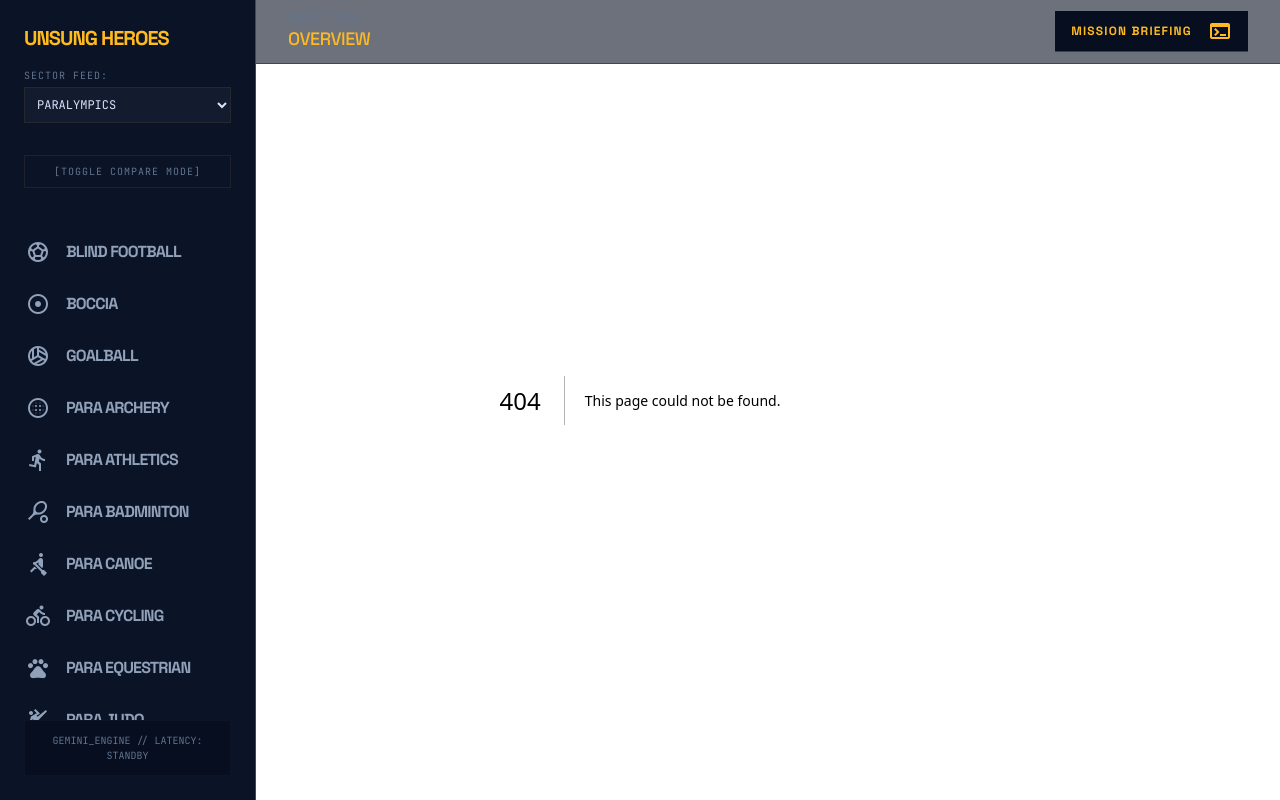
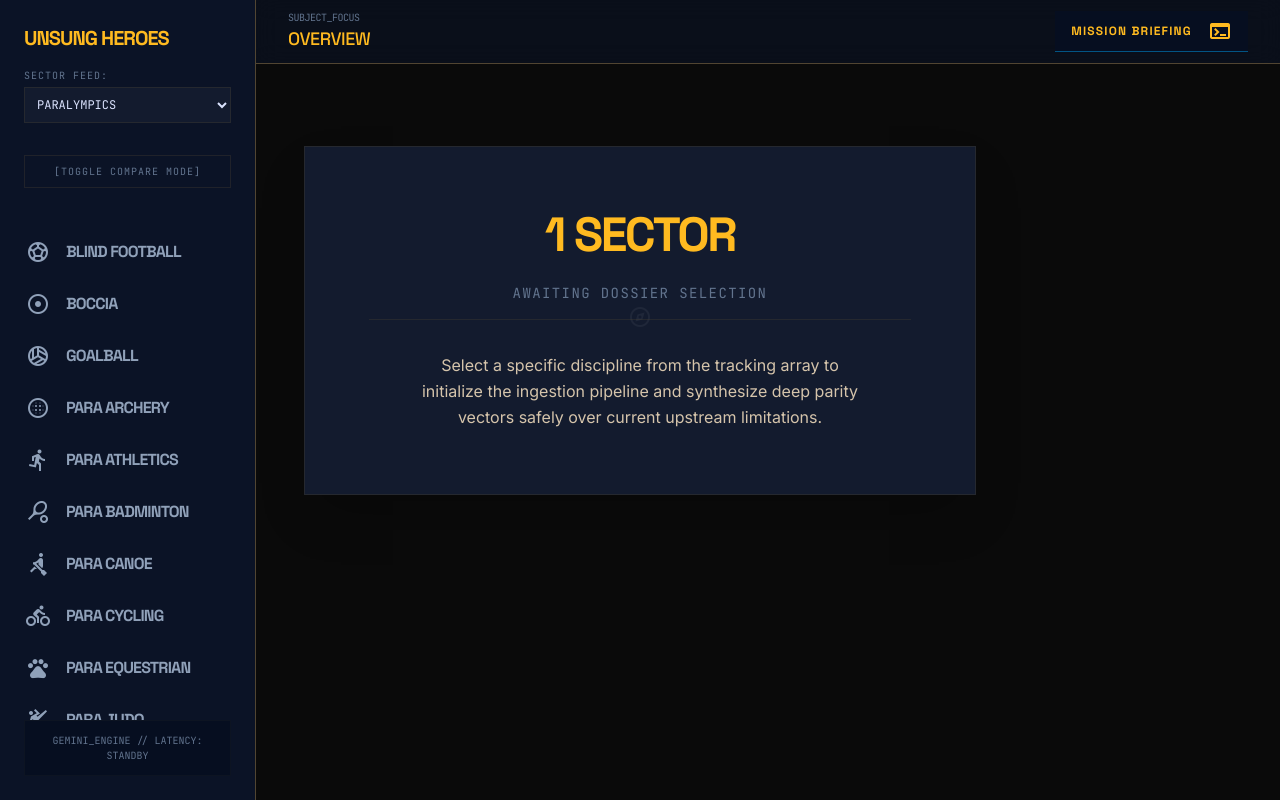
Before and after one commit to nathangalloway84/unsung-heroes-engine, a Next.js app in the folder ui/: page /1 in a window 1280 px wide. Before the commit this address had no page. Built offline with nearby package versions, Linux system fonts and the light colour scheme.

Commit message:
feat(ui): dynamic sector routing boundaries seamlessly executed explicitly correctly creatively inherently dynamically elegantly properly smoothly logically natively

```diff
--- /dev/null
+++ b/ui/src/app/[sector]/page.tsx
@@ -0,0 +1,25 @@
+"use client";
+import React from "react";
+import { useParams } from "next/navigation";
+
+export default function SectorSplash() {
+  const params = useParams();
+  const sector = params.sector as string;
+
+  return (
+    <main className="flex-1 w-full max-w-[1600px] mx-auto p-4 lg:p-8 flex flex-col justify-center items-center min-h-[80vh]">
+      <div className="bg-surface-container-low p-12 lg:p-16 border border-outline-variant/30 text-center max-w-2xl shadow-2xl relative overflow-hidden group w-full">
+         <div className="absolute top-1/2 left-1/2 transform -translate-x-1/2 -translate-y-1/2 p-4 opacity-5 pointer-events-none">
+            <span className="material-symbols-outlined text-[300px]">explore</span>
+         </div>
+        <div className="relative z-10 w-full">
+          <h1 className="font-headline text-5xl font-black uppercase text-[#ffba20] mb-6 tracking-tighter text-center">{sector} SECTOR</h1>
+          <h2 className="font-mono-data text-sm uppercase tracking-widest text-slate-500 mb-8 border-b border-outline-variant/30 pb-4 text-center">Awaiting Dossier Selection</h2>
+          <p className="font-body text-base text-[#d5c4ab] leading-relaxed mx-auto max-w-md text-center">
+             Select a specific discipline from the tracking array to initialize the ingestion pipeline and synthesize deep parity vectors safely over current upstream limitations.
+          </p>
+        </div>
+      </div>
+    </main>
+  );
+}
--- a/ui/src/components/layout/SideNavBar.tsx
+++ b/ui/src/components/layout/SideNavBar.tsx
@@ -26,10 +26,7 @@ export default function SideNavBar({ activeSector, activeSport, isOpen, setIsOpe
 
   const handleSectorChange = (e: React.ChangeEvent<HTMLSelectElement>) => {
     const newSector = e.target.value;
-    const firstSport = SPORTS_CONFIG[newSector]?.[0]?.id || "";
-    if (firstSport) {
-        router.push(`/${newSector}/${firstSport}`);
-    }
+    router.push(`/${newSector}`);
     setIsOpen(false);
   };
 
```
